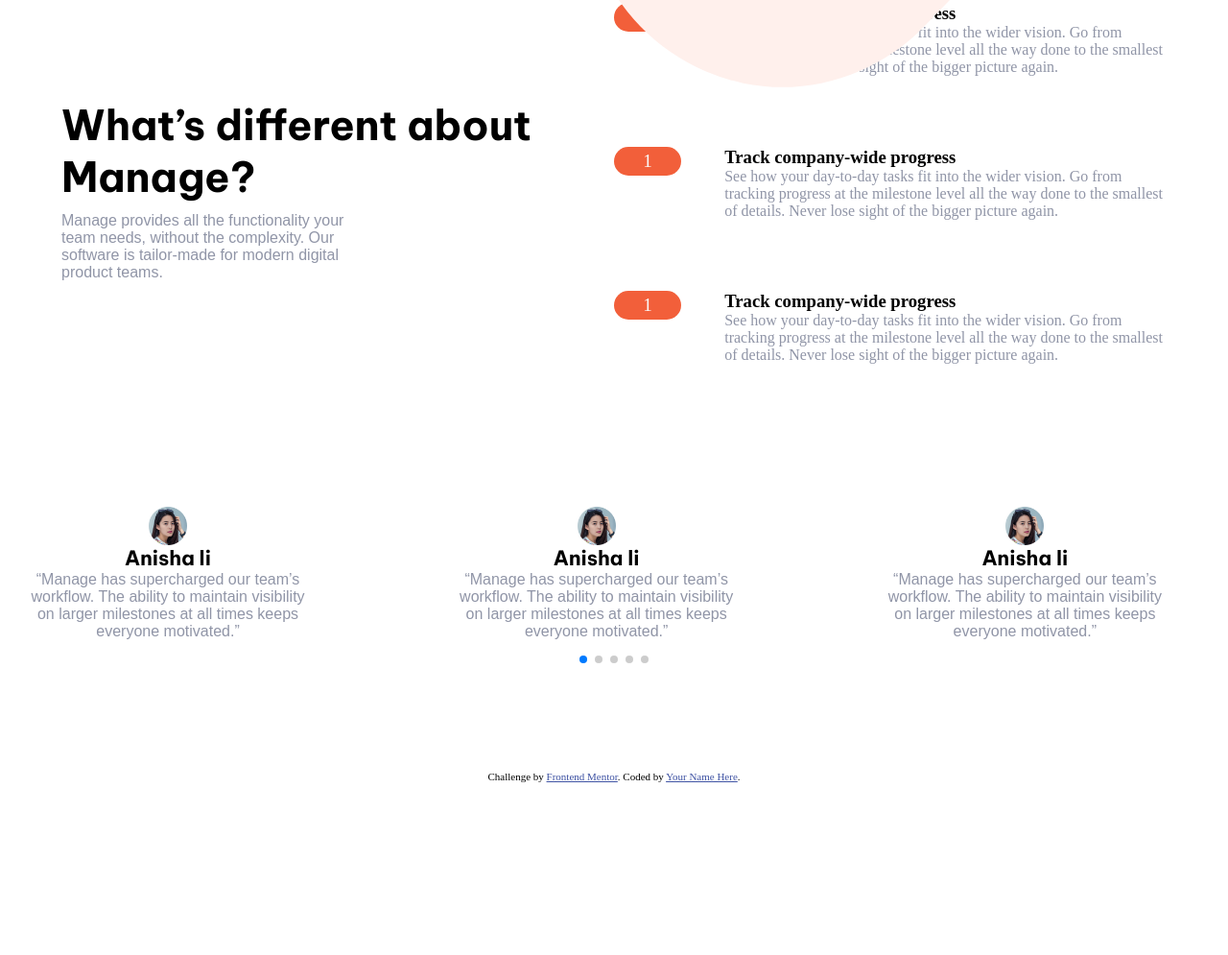
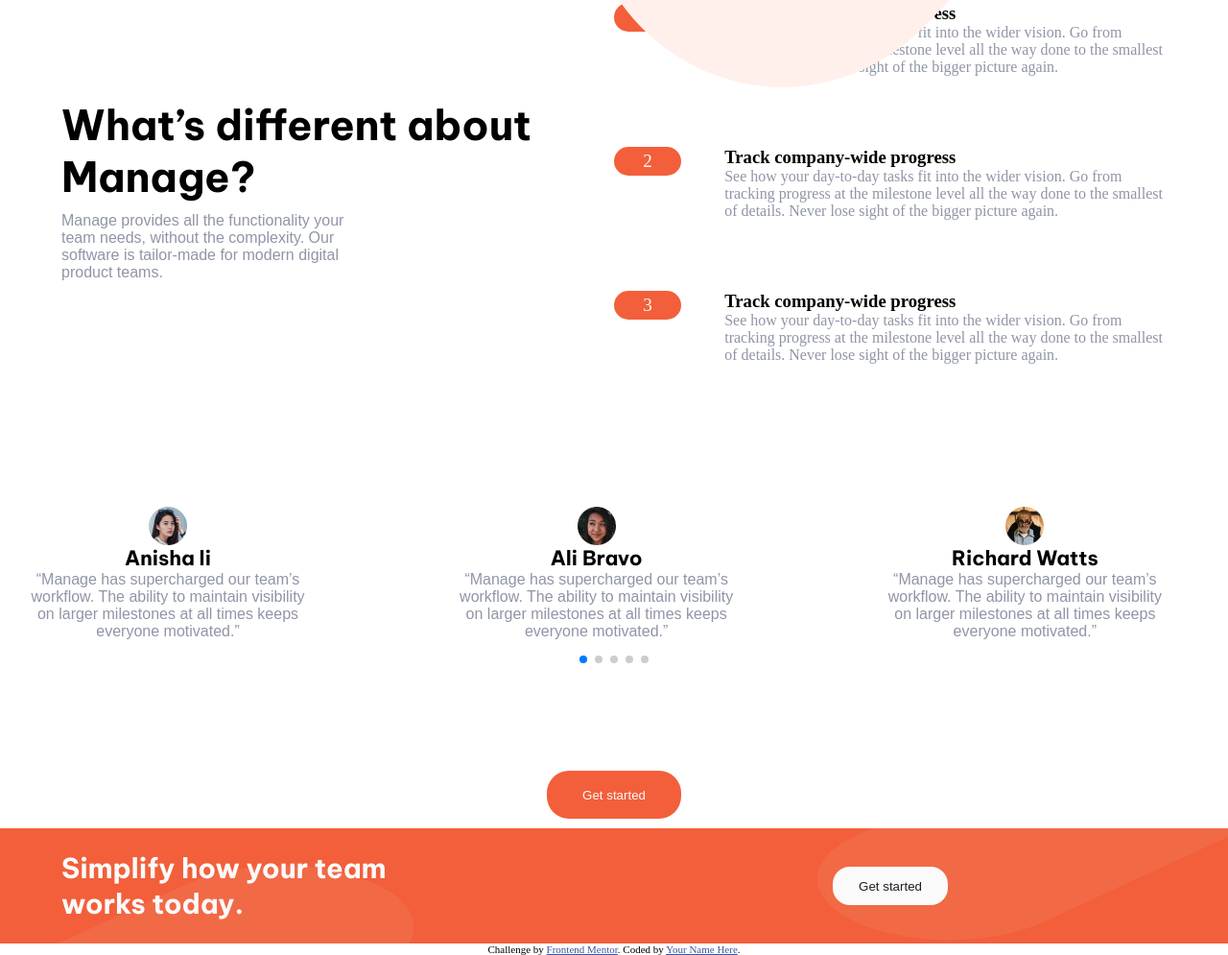
Before and after one commit to NazmulHasanShefat/manage-landing-page-master, a plain HTML site: page index.html in a window 1280 px wide. Shown: the part 667-1662 px from the top of the page at 96% size. Before the commit the page ends 1482 px from the top, so only its background shows below. Drawn offline with nearby package versions, Linux system fonts and the light colour scheme.

Commit message:
some modifcation

```diff
--- a/index.html
+++ b/index.html
@@ -86,7 +86,7 @@
       </div>
       <div class="right-about-detail-content">
         <div class="right-about-number">
-          <div class="main-about-number">1</div>
+          <div class="main-about-number">2</div>
         </div>
         <div class="right-about-detail">
           <div class="right-about-heading"><h3>Track company-wide progress</h3></div>
@@ -97,7 +97,7 @@
       </div>
       <div class="right-about-detail-content">
         <div class="right-about-number">
-          <div class="main-about-number">1</div>
+          <div class="main-about-number">3</div>
         </div>
         <div class="right-about-detail">
           <div class="right-about-heading"><h3>Track company-wide progress</h3></div>
@@ -109,8 +109,9 @@
     </div>
    </div>
  </section>
+ <!-- end about section -->
 
-
+<!-- start testimonial -->
  <section class="testimonial">
   <div class="testimonials-continer">
     <div class="swiper mySwiper">
@@ -128,8 +129,8 @@
         <div class="swiper-slide">
           <div class="user-continer">
             <div class="user-content">
-              <div class="user-image"><img src="./images/avatar-anisha.png" alt=""></div>
-               <div class="user-name"><h3>Anisha li </h3></div>
+              <div class="user-image"><img src="./images/avatar-ali.png" alt=""></div>
+               <div class="user-name"><h3>Ali Bravo </h3></div>
                 <div class="user-comment"><p> “Manage has supercharged our team’s workflow. The ability to maintain
                   visibility on larger milestones at all times keeps everyone motivated.”</p></div>
             </div>
@@ -138,8 +139,8 @@
         <div class="swiper-slide">
           <div class="user-continer">
             <div class="user-content">
-              <div class="user-image"><img src="./images/avatar-anisha.png" alt=""></div>
-               <div class="user-name"><h3>Anisha li </h3></div>
+              <div class="user-image"><img src="./images/avatar-richard.png" alt=""></div>
+               <div class="user-name"><h3>Richard Watts </h3></div>
                 <div class="user-comment"><p> “Manage has supercharged our team’s workflow. The ability to maintain
                   visibility on larger milestones at all times keeps everyone motivated.”</p></div>
             </div>
@@ -148,8 +149,8 @@
         <div class="swiper-slide">
           <div class="user-continer">
             <div class="user-content">
-              <div class="user-image"><img src="./images/avatar-anisha.png" alt=""></div>
-               <div class="user-name"><h3>Anisha li </h3></div>
+              <div class="user-image"><img src="./images/avatar-shanai.png" alt=""></div>
+               <div class="user-name"><h3>Shanai Gough </h3></div>
                 <div class="user-comment"><p> “Manage has supercharged our team’s workflow. The ability to maintain
                   visibility on larger milestones at all times keeps everyone motivated.”</p></div>
             </div>
@@ -158,8 +159,8 @@
         <div class="swiper-slide">
           <div class="user-continer">
             <div class="user-content">
-              <div class="user-image"><img src="./images/avatar-anisha.png" alt=""></div>
-               <div class="user-name"><h3>Anisha li </h3></div>
+              <div class="user-image"><img src="./images/avatar-richard.png" alt=""></div>
+               <div class="user-name"><h3>Richard Watts </h3></div>
                 <div class="user-comment"><p> “Manage has supercharged our team’s workflow. The ability to maintain
                   visibility on larger milestones at all times keeps everyone motivated.”</p></div>
             </div>
@@ -170,6 +171,23 @@
     </div>
   </div>
  </section>
+ <!-- end tastimonial section -->
+
+<!-- get start button section -->
+<section class="get-start">
+  <button type="button" class="get-btn-3">Get started</button>
+</section>
+<!-- end get started buttons -->
+<!-- get start button 4 section -->
+<section class="get-start4">
+   <div class="get-started-4-continer">
+    <div class="get-star-4-left"><div class="get-inner-text"><h2>Simplify how your team works today.</h2></div></div>
+    <div class="get-star-4-right"><button type="button" class="get-btn-4">Get started</button></div>
+   </div>
+</section>
+<!-- end get started 4 buttons -->
+
+
   <div class="attribution">
     Challenge by <a href="https://www.frontendmentor.io?ref=challenge" target="_blank">Frontend Mentor</a>.
     Coded by <a href="#">Your Name Here</a>.
--- a/styles.css
+++ b/styles.css
@@ -554,6 +554,7 @@
   .user-name{
     width:100%;
     height:max-content;
+    cursor: pointer;
   }
   .user-name h3{
     font-family: var(--font_1);
@@ -561,9 +562,106 @@
   .user-comment{
     width:100%;
     height:max-content;
+    cursor: pointer;
   }
   .user-comment p{
     font-size:16px;
     font-family: var(--font_2);
     color:var(--DarkGrayishBlue);
   }
+.get-start{
+    width: 100%;
+    height: 60px;
+    display: flex;
+    justify-content: center;
+}
+.get-btn-3{
+    height: 50px;
+    width: 140px;
+    border:none;
+    outline:none;
+    background-color: var(--BrightRed);
+    cursor: pointer;
+    border-radius:23px;
+    color:var(--VaryLightGray);
+}
+.get-btn-3:hover{
+    background-color: var(--BrightRed_hover);
+}
+/* start get start 4 */
+.get-start4{
+    width: 100%;
+    height:120px;
+    background-color: var(--BrightRed);
+    background-image: url("./images/bg-simplify-section-desktop.svg");
+    background-size:100% 123% ;
+    display: flex;
+    justify-content: center;
+}
+.get-started-4-continer{
+    width: 90%;
+    height: 120px;
+    display: flex;
+    justify-content: center;
+    align-items: center;
+    color:var(--VaryLightGray);
+}
+.get-star-4-left{
+    width: 50%;
+    height: 120px;
+}
+.get-inner-text{
+    width: 65%;
+    height: 120px;
+    font-size:1.2rem;
+    font-family:var(--font_1);
+    display: flex;
+    align-items: center;
+}
+/* end left */
+.get-star-4-right{
+    height: 120px;
+    width:50%;
+    display: flex;
+    justify-content: center;
+    align-items: center;
+}
+.get-btn-4{
+    height: 40px;
+    width:120px;
+    background-color:var(--VaryLightGray);
+    border:none;
+    outline:none;
+    border-radius:18px;
+    cursor: pointer;
+    color:var(--VeryDarkBlue);
+}
+.get-btn-4:hover{
+    color:var(--DarkGrayishBlue);
+}
+@media screen and (max-width:856px) {
+    .get-start4{
+        width: 100%;
+        height:max-content;
+    }
+    .get-started-4-continer{
+        width: 100%;
+        height: max-content;
+        flex-direction: column;
+    }
+    .get-star-4-left{
+        width: 100%;
+        height: max-content;
+        display: flex;
+        justify-content: center;
+        text-align: center;
+    }
+    .get-star-4-right{
+        width: 100%;
+        height: max-content;
+    }
+    .get-inner-text {
+        width: 90%;
+        height: max-content\;
+    }
+}
```
